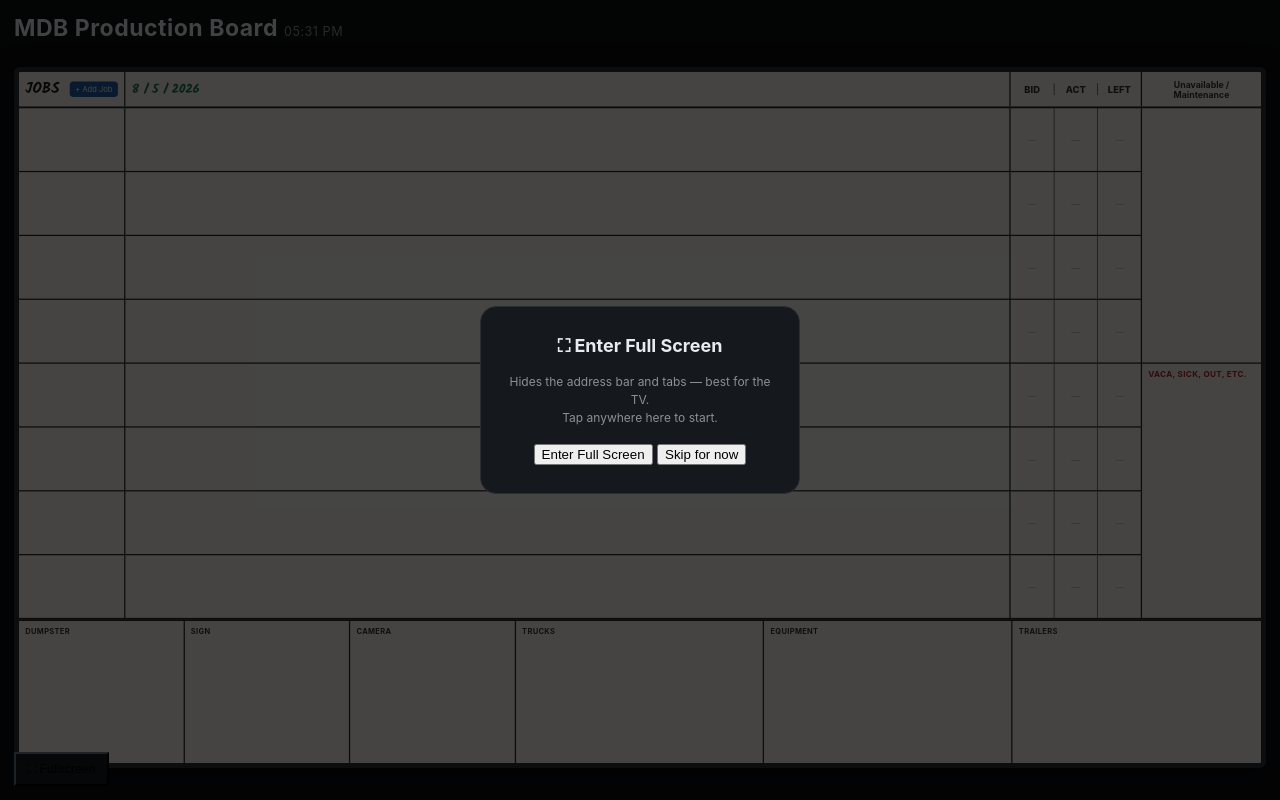
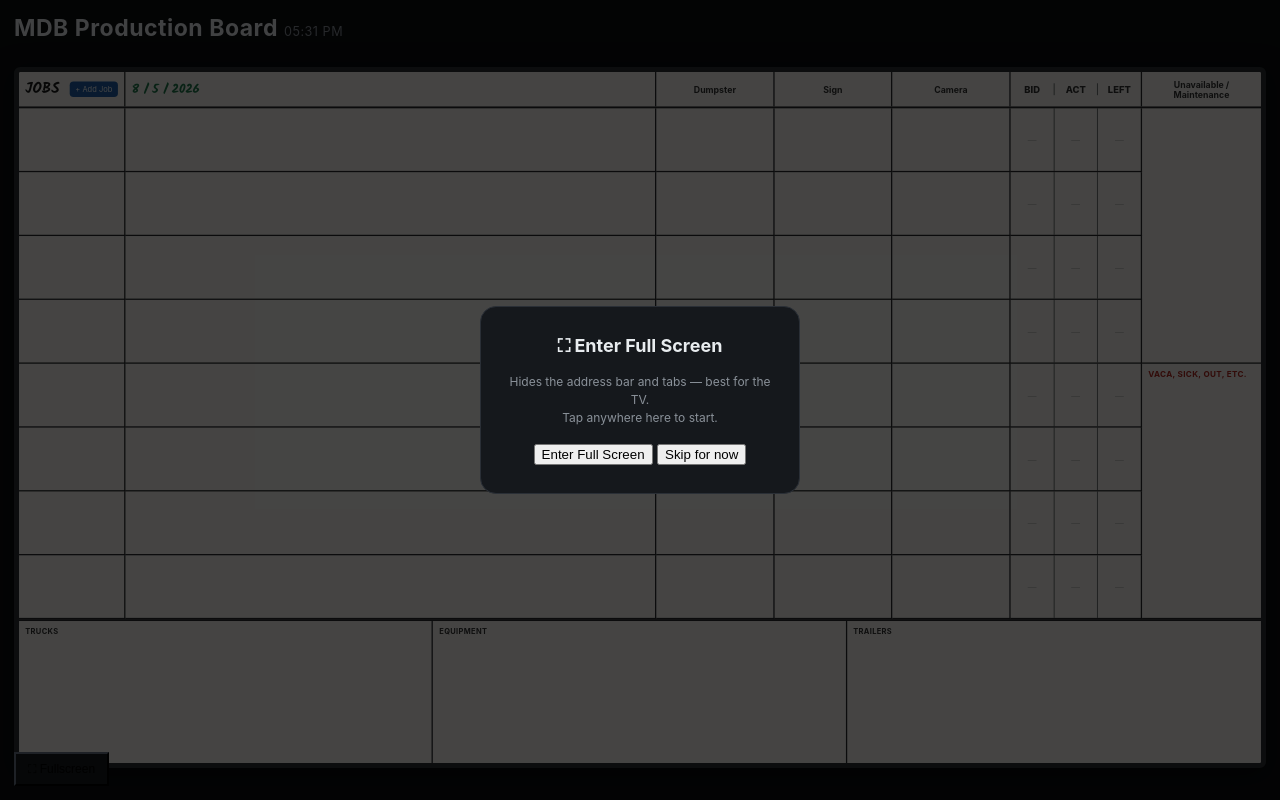
Before and after one commit to Momsdesignbuild/production-board, a plain HTML site: page index.html in a window 1280 px wide. Drawn offline with nearby package versions, Linux system fonts and the light colour scheme; no server answers.

Commit message:
Move Dumpster/Sign/Camera to per-job cutout columns (left of BID/ACT/LEFT), shrink face-card lane 40 percent, bottom bar now just Trucks/Equipment/Trailers

```diff
--- a/index.html
+++ b/index.html
@@ -79,7 +79,7 @@
   /* top strip */
   #wbTop{
     display:grid;
-    grid-template-columns: 170px 1fr 210px 190px;
+    grid-template-columns: 170px 0.6fr 0.1333fr 0.1333fr 0.1334fr 210px 190px;
     border-bottom:3px solid var(--wb-line);
     flex:none;
   }
@@ -105,7 +105,7 @@
   /* main body */
   #wbMain{
     display:grid;
-    grid-template-columns: 170px 1fr 210px 190px;
+    grid-template-columns: 170px 0.6fr 0.1333fr 0.1333fr 0.1334fr 210px 190px;
     flex:1;
     min-height:0;
   }
@@ -134,7 +134,7 @@
 
   #wbSide{
     grid-row: 1 / span 8;
-    grid-column: 4;
+    grid-column: 7;
     display:flex;
     flex-direction:column;
     border-bottom:2px solid var(--wb-line);
@@ -164,7 +164,7 @@
   /* bottom asset bar — full width, edge to edge */
   #assetBar{
     display:grid;
-    grid-template-columns: 0.8fr 0.8fr 0.8fr 1.2fr 1.2fr 1.2fr;
+    grid-template-columns: 1fr 1fr 1fr;
     border-top:3px solid var(--wb-line);
     flex:none;
     height:230px;
@@ -302,6 +302,9 @@
       <div id="wbTop">
         <div class="jobsLbl">JOBS <button id="addJobBtn">+ Add Job</button></div>
         <div class="dateLbl" id="boardDate"></div>
+        <div class="smallHead">Dumpster</div>
+        <div class="smallHead">Sign</div>
+        <div class="smallHead">Camera</div>
         <div class="smallHead" id="balHeader"><div>BID</div><div>ACT</div><div>LEFT</div></div>
         <div class="smallHead">Unavailable / Maintenance</div>
       </div>
@@ -315,9 +318,6 @@
       </div>
 
       <div id="assetBar">
-        <div id="panelDumpster"><h3>Dumpster</h3><div class="lane"></div></div>
-        <div id="panelSign"><h3>Sign</h3><div class="lane"></div></div>
-        <div id="panelCamera"><h3>Camera</h3><div class="lane"></div></div>
         <div id="panelTrucks"><h3>Trucks</h3><div class="lane"></div></div>
         <div id="panelEquipment"><h3>Equipment</h3><div class="lane"></div></div>
         <div id="panelTrailers"><h3>Trailers</h3><div class="lane"></div></div>
@@ -515,6 +515,13 @@
     row.appendChild(lane);
     laneEls["job"+idx] = lane;
 
+    ["dumpster","sign","camera"].forEach(function(cat){
+      var cutout = document.createElement("div");
+      cutout.className = "laneCell cutoutCell";
+      row.appendChild(cutout);
+      laneEls["job"+idx+"-"+cat] = cutout;
+    });
+
     var balCell = document.createElement("div");
     balCell.className = "balCell";
     var bidInp = document.createElement("input"); bidInp.type="text"; bidInp.inputMode="decimal"; bidInp.placeholder="—";
@@ -534,9 +541,6 @@
 
   laneEls["unavail"] = document.querySelector("#panelUnavail .lane");
   laneEls["vaca"] = document.querySelector("#vacaPanel .lane");
-  laneEls["dumpster"] = document.querySelector("#panelDumpster .lane");
-  laneEls["sign"] = document.querySelector("#panelSign .lane");
-  laneEls["camera"] = document.querySelector("#panelCamera .lane");
   laneEls["trucks"] = document.querySelector("#panelTrucks .lane");
   laneEls["equipment"] = document.querySelector("#panelEquipment .lane");
   laneEls["trailers"] = document.querySelector("#panelTrailers .lane");
```
